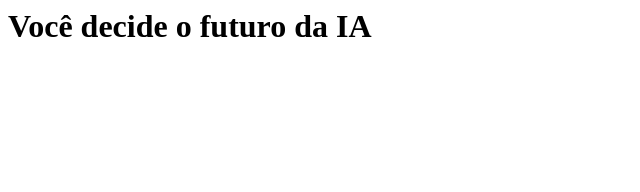
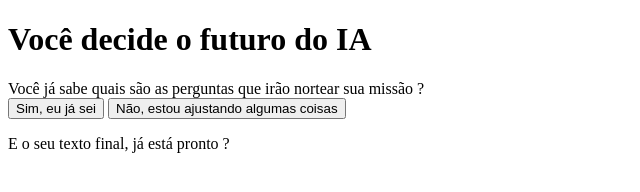
Before and after one commit to vinigatin/2-trimestre, a plain HTML site: page index.html in a window 1280 px wide. Shown: the whole page, without its empty margins (0-640 px from the left). Drawn offline with Linux system fonts and the light colour scheme.

Commit message:
Update index.html

```diff
--- a/index.html
+++ b/index.html
@@ -1,10 +1,29 @@
+
+<!DOCTYPE html>
+<html lang="pt-br">
+<head>
+    <meta charset="UTF-8">
+    <meta name="viewport" content="width=device-width, initial-scale=1.0">
+    <link rel="stylesheet" href="style.css">
+    <title>Você decide o futuro da IA</title>
+</head>
 <body>
-<div class=”caixa-principal”>
-<h1>Você decide o futuro da IA</h1>
-<div class=”caixa-perguntas”></div>
-<div class=”caixa-alternativas”></div>
-<div class=”caixa-resultado”>
-<p class=”texto-resultado”></p>
-</div>
-</div>
+    <div class="caixa-principal">
+        <h1>Você decide o futuro do IA</h1>
+        <div class="caixa-perguntas">
+            Você já sabe quais são as perguntas que irão nortear sua missão ?
+        </div>
+        <div class="caixa-alternativas">
+            <button>Sim, eu já sei</button>
+            <button>Não, estou ajustando algumas coisas</button>
+        </div>
+        <div class="caixa-resultado">
+            <p class="texto-resultado">
+                E o seu texto final, já está pronto ?
+            </p>
+
+        </div>
+    </div>
+    <script src="script.js"></script>
 </body>
+</html>
```
